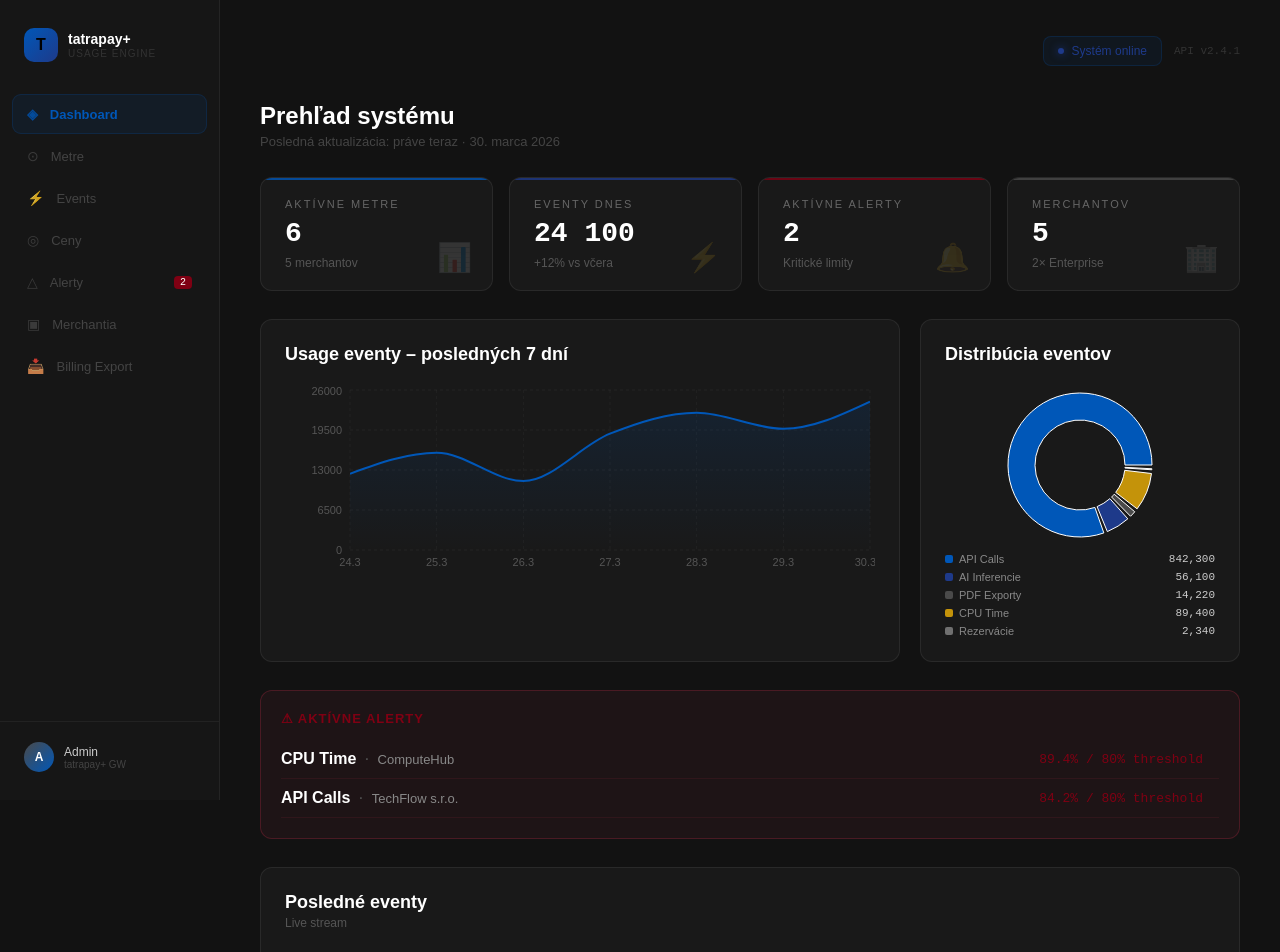
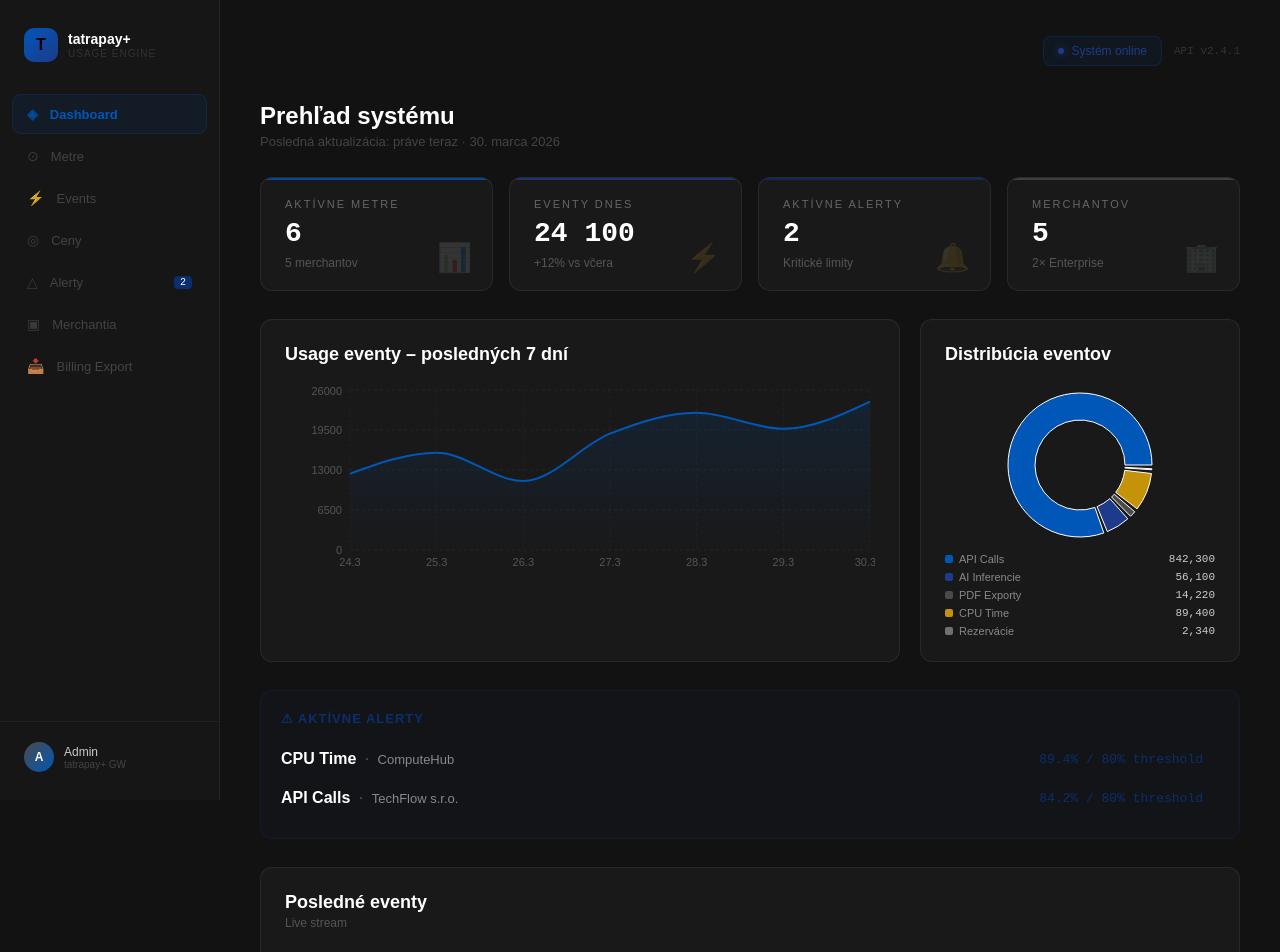
Before and after one commit to lukasokal/usagemeterportal, a React (Vite) app: page / in a window 1280 px wide. Shown: the top 952 px of the page. Built offline with nearby package versions, Linux system fonts and the light colour scheme.

Commit message:
Update UI accents to blue brand scheme

```diff
--- a/tatrapay-portal.jsx
+++ b/tatrapay-portal.jsx
@@ -57,7 +57,7 @@ const MERCHANTS = [
 const CYAN = "#0057B8";
 const CYAN2 = "#1E3A8A";
 const WARN = "#C4930A";
-const DANGER = "#7F0013";
+const DANGER = "#0A2E6E";
 const PIE_COLORS = [CYAN, CYAN2, "#4a4a4a", WARN, "#707070"];
 
 // ── COMPONENTS ─────────────────────────────────────────────────────────────
@@ -108,7 +108,7 @@ function Btn({ children, variant = "ghost", onClick, small, disabled = false })
   const styles = {
     primary: { background: CYAN, color: "#fff", border: `1px solid ${CYAN}`, fontWeight: 700 },
     ghost: { background: "transparent", color: CYAN, border: `1px solid rgba(0,87,184,0.3)` },
-    danger: { background: "transparent", color: DANGER, border: `1px solid rgba(255,59,92,0.3)` },
+    danger: { background: "transparent", color: DANGER, border: `1px solid rgba(30,58,138,0.3)` },
   };
   return (
     <button onClick={onClick} disabled={disabled} style={{
@@ -210,10 +210,10 @@ function Dashboard() {
 
       {/* Firing alerts */}
       {ALERTS.filter(a => a.status === "firing").length > 0 && (
-        <div style={{ background: "rgba(255,59,92,0.05)", border: "1px solid rgba(255,59,92,0.2)", borderRadius: 12, padding: 20 }}>
+        <div style={{ background: "rgba(30,58,138,0.05)", border: "1px solid rgba(30,58,138,0.2)", borderRadius: 12, padding: 20 }}>
           <div style={{ fontSize: 13, fontWeight: 700, color: DANGER, marginBottom: 14, letterSpacing: 1 }}>⚠ AKTÍVNE ALERTY</div>
           {ALERTS.filter(a => a.status === "firing").map(a => (
-            <div key={a.id} style={{ display: "flex", alignItems: "center", justifyContent: "space-between", padding: "10px 0", borderBottom: "1px solid rgba(255,59,92,0.08)" }}>
+            <div key={a.id} style={{ display: "flex", alignItems: "center", justifyContent: "space-between", padding: "10px 0", borderBottom: "1px solid rgba(30,58,138,0.08)" }}>
               <div>
                 <span style={{ color: "#fff", fontWeight: 600 }}>{a.meter}</span>
                 <span style={{ color: "#555", margin: "0 8px" }}>·</span>
@@ -483,7 +483,7 @@ function AlertsView() {
           const pct = a.current;
           const c = pct > 85 ? DANGER : pct > 70 ? WARN : CYAN2;
           return (
-            <div key={a.id} style={{ background: "rgba(255,255,255,0.03)", border: `1px solid ${a.status === "firing" ? "rgba(255,59,92,0.25)" : "rgba(255,255,255,0.07)"}`, borderRadius: 12, padding: 22 }}>
+            <div key={a.id} style={{ background: "rgba(255,255,255,0.03)", border: `1px solid ${a.status === "firing" ? "rgba(30,58,138,0.25)" : "rgba(255,255,255,0.07)"}`, borderRadius: 12, padding: 22 }}>
               <div style={{ display: "flex", justifyContent: "space-between", alignItems: "flex-start", marginBottom: 16 }}>
                 <div>
                   <div style={{ display: "flex", alignItems: "center", gap: 10, marginBottom: 4 }}>
```
